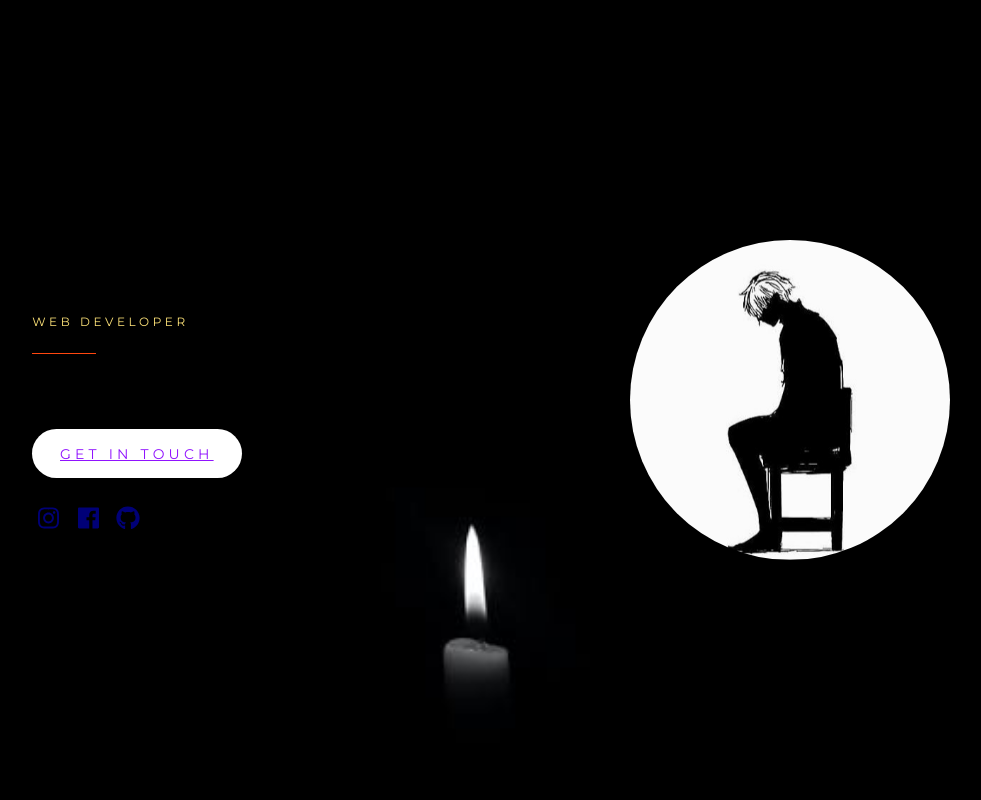
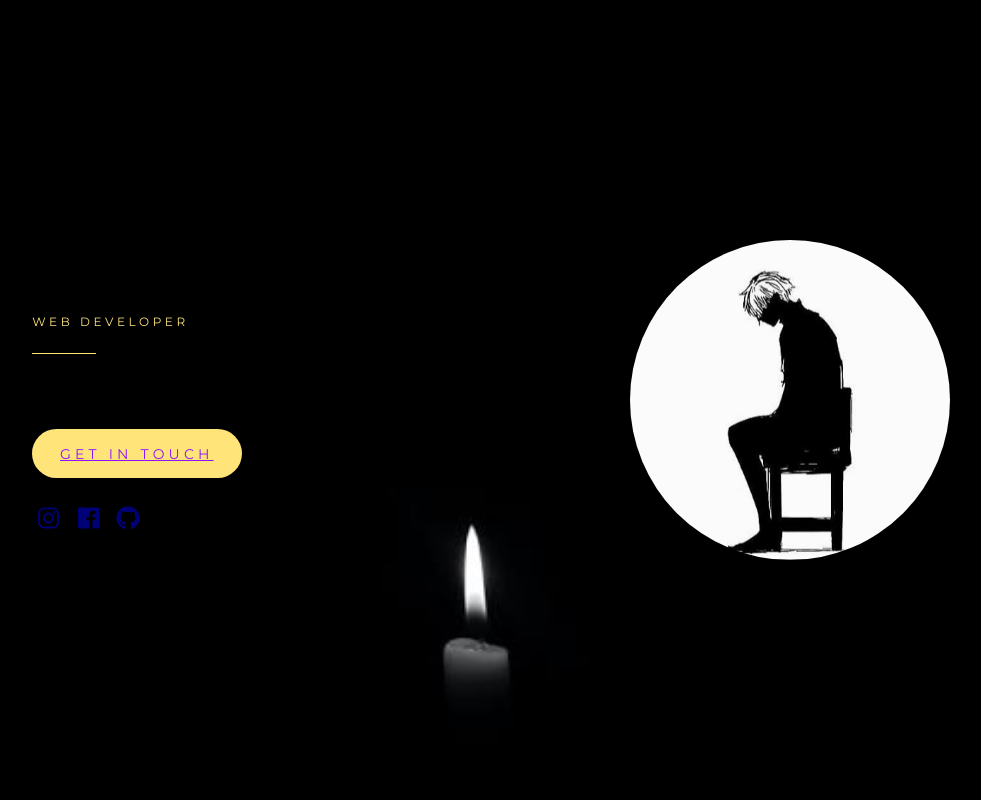
Before and after one commit to Rescy/res1337, a PHP site: page / in a window 1280 px wide. Shown: the whole page, without its empty margins (149-1130 px from the left). Run offline with PHP 8.4, Linux system fonts and the light colour scheme; some libraries are stand-ins or nearby versions.

Commit message:
Update main.css

```diff
--- a/css/main.css
+++ b/css/main.css
@@ -100,7 +100,7 @@
 }
 
 .hr {
-  background-color: #ff470f;
+  background-color: #ffe479;
   border: none;
   content: "";
   height: 1px;
@@ -126,7 +126,7 @@
   transition-duration: 100ms;
 }
 .button {
-  background-color: #fff;
+  background-color: #ffe479;
   border-radius: 290486px;
   box-shadow: 0 1rem 2rem rgba(0, 0, 0, 0.2);
   color: #9013fe;
```
